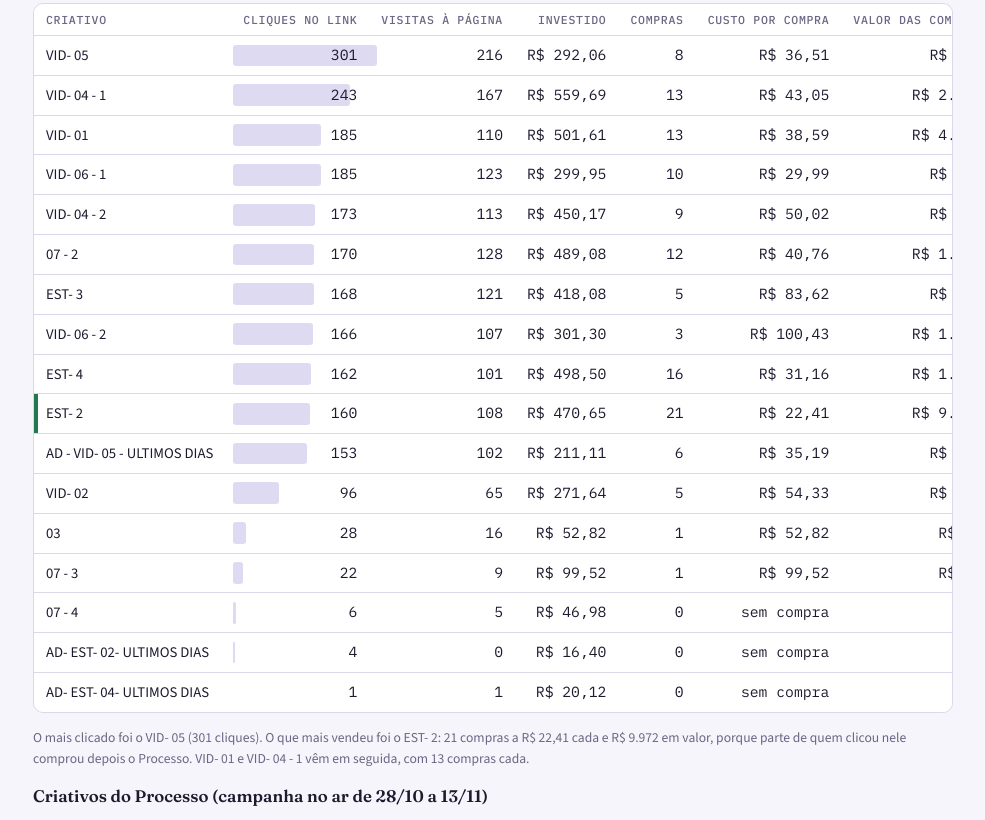
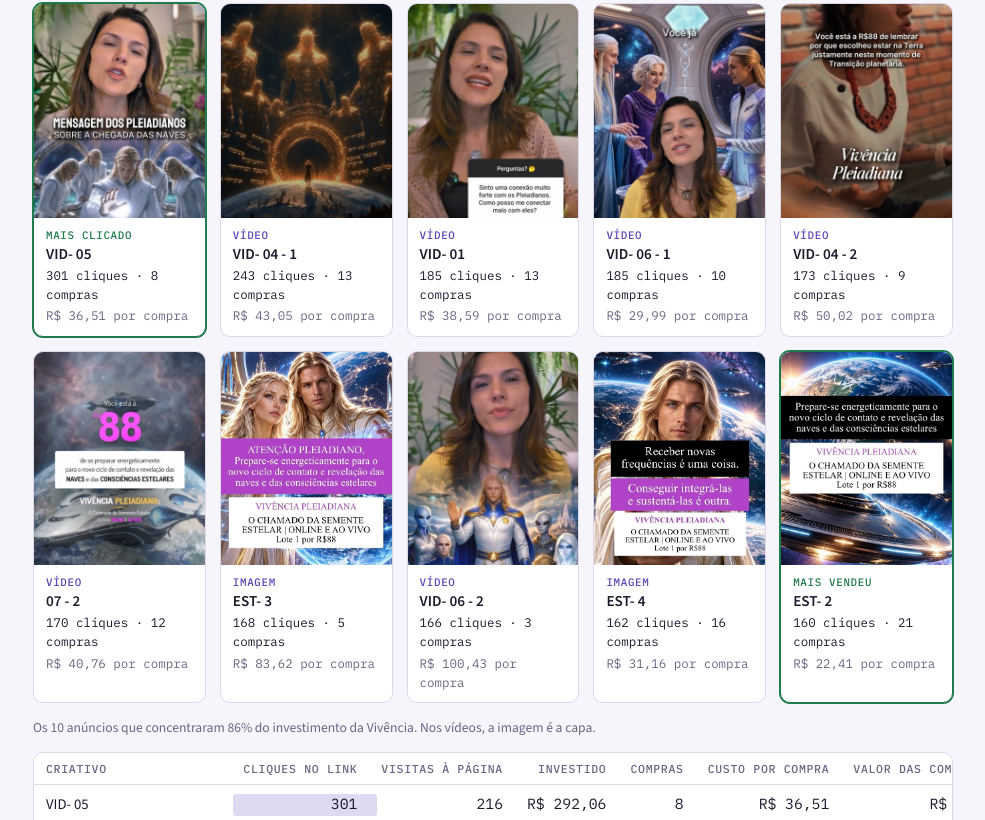
Before and after one commit to lumen-strategic-hub/debriefing-chegada-das-naves, a plain HTML site: page index.html in a window 1280 px wide. Shown: the part 2775-3595 px from the top of the page, without its empty margins (147-1132 px from the left). Drawn offline with nearby package versions, Linux system fonts and the light colour scheme.

Commit message:
Galeria dos criativos
Co-Authored-By: Claude Fable 5.2 <noreply@anthropic.com>

```diff
--- a/index.html
+++ b/index.html
@@ -58,6 +58,16 @@ tr.good td:first-child{box-shadow:inset 4px 0 var(--good)}
 .bt{background:var(--bg);border-radius:4px;height:12px;overflow:hidden}.bf{display:block;height:100%;background:var(--accent);border-radius:4px}
 .bn{font-family:var(--mono);font-variant-numeric:tabular-nums;text-align:right}.bn i{font-style:normal;color:var(--mute);font-size:.8rem}
 ul{margin:0;padding-left:20px;display:grid;gap:8px}
+.gal{display:grid;grid-template-columns:repeat(auto-fill,minmax(150px,1fr));gap:14px}
+.cr{margin:0;background:var(--card);border:1px solid var(--line);border-radius:10px;overflow:hidden;display:grid;grid-template-rows:auto 1fr;min-width:0}
+.cr.hi{border-color:var(--good);box-shadow:0 0 0 1px var(--good)}
+.cr .ph{background:var(--line);aspect-ratio:4/5;max-width:100%}
+.cr img{width:100%;height:100%;object-fit:cover;display:block}
+.cr .tx{padding:10px 12px;display:grid;gap:2px;font-size:.85rem;align-content:start}
+.cr .tx b{font:600 .95rem var(--body);overflow-wrap:anywhere}
+.cr .n{font-family:var(--mono);font-variant-numeric:tabular-nums;font-size:.78rem}
+.rk{font:500 .68rem var(--mono);color:var(--accent);letter-spacing:.06em;text-transform:uppercase}
+.cr.hi .rk{color:var(--good)}.mute{color:var(--mute)}
 .note{background:var(--warnbg);border-radius:10px;padding:14px 18px}
 </style>
 </head>
@@ -227,6 +237,17 @@ ul{margin:0;padding-left:20px;display:grid;gap:8px}
 <div class="kpi"><b>R$ 29.853</b><span>em compras atribuídas aos anúncios, 5,1 vezes o investido</span></div>
 </div>
 <h3>Criativos da Vivência, do mais clicado ao menos</h3>
+<div class="gal"><figure class="cr hi"><div class="ph"><img src="img/vid05.jpg" alt="Anúncio VID- 05" loading="lazy"></div><figcaption class="tx"><span class="rk">mais clicado</span><b>VID- 05</b><span class="n">301 cliques · 8 compras</span><span class="n mute">R$ 36,51 por compra</span></figcaption></figure>
+<figure class="cr"><div class="ph"><img src="img/vid041.jpg" alt="Anúncio VID- 04 - 1" loading="lazy"></div><figcaption class="tx"><span class="rk">vídeo</span><b>VID- 04 - 1</b><span class="n">243 cliques · 13 compras</span><span class="n mute">R$ 43,05 por compra</span></figcaption></figure>
+<figure class="cr"><div class="ph"><img src="img/vid01.jpg" alt="Anúncio VID- 01" loading="lazy"></div><figcaption class="tx"><span class="rk">vídeo</span><b>VID- 01</b><span class="n">185 cliques · 13 compras</span><span class="n mute">R$ 38,59 por compra</span></figcaption></figure>
+<figure class="cr"><div class="ph"><img src="img/vid061.jpg" alt="Anúncio VID- 06 - 1" loading="lazy"></div><figcaption class="tx"><span class="rk">vídeo</span><b>VID- 06 - 1</b><span class="n">185 cliques · 10 compras</span><span class="n mute">R$ 29,99 por compra</span></figcaption></figure>
+<figure class="cr"><div class="ph"><img src="img/vid042.jpg" alt="Anúncio VID- 04 - 2" loading="lazy"></div><figcaption class="tx"><span class="rk">vídeo</span><b>VID- 04 - 2</b><span class="n">173 cliques · 9 compras</span><span class="n mute">R$ 50,02 por compra</span></figcaption></figure>
+<figure class="cr"><div class="ph"><img src="img/v072.jpg" alt="Anúncio 07 - 2" loading="lazy"></div><figcaption class="tx"><span class="rk">vídeo</span><b>07 - 2</b><span class="n">170 cliques · 12 compras</span><span class="n mute">R$ 40,76 por compra</span></figcaption></figure>
+<figure class="cr"><div class="ph"><img src="img/est3.jpg" alt="Anúncio EST- 3" loading="lazy"></div><figcaption class="tx"><span class="rk">imagem</span><b>EST- 3</b><span class="n">168 cliques · 5 compras</span><span class="n mute">R$ 83,62 por compra</span></figcaption></figure>
+<figure class="cr"><div class="ph"><img src="img/vid062.jpg" alt="Anúncio VID- 06 - 2" loading="lazy"></div><figcaption class="tx"><span class="rk">vídeo</span><b>VID- 06 - 2</b><span class="n">166 cliques · 3 compras</span><span class="n mute">R$ 100,43 por compra</span></figcaption></figure>
+<figure class="cr"><div class="ph"><img src="img/est4.jpg" alt="Anúncio EST- 4" loading="lazy"></div><figcaption class="tx"><span class="rk">imagem</span><b>EST- 4</b><span class="n">162 cliques · 16 compras</span><span class="n mute">R$ 31,16 por compra</span></figcaption></figure>
+<figure class="cr hi"><div class="ph"><img src="img/est2.jpg" alt="Anúncio EST- 2" loading="lazy"></div><figcaption class="tx"><span class="rk">mais vendeu</span><b>EST- 2</b><span class="n">160 cliques · 21 compras</span><span class="n mute">R$ 22,41 por compra</span></figcaption></figure></div>
+<p class="legend">Os 10 anúncios que concentraram 86% do investimento da Vivência. Nos vídeos, a imagem é a capa.</p>
 <div class="tw"><table>
 <thead><tr><th>Criativo</th><th class="n">Cliques no link</th><th class="n">Visitas à página</th><th class="n">Investido</th><th class="n">Compras</th><th class="n">Custo por compra</th><th class="n">Valor das compras</th></tr></thead>
 <tbody><tr><td>VID- 05</td><td class="n barc"><span class="hb" style="width:100%"></span><span class="hv">301</span></td><td class="n">216</td><td class="n">R$ 292,06</td><td class="n">8</td><td class="n">R$ 36,51</td><td class="n">R$ 694</td></tr>
@@ -248,6 +269,9 @@ ul{margin:0;padding-left:20px;display:grid;gap:8px}
 <tr><td>AD- EST- 04- ULTIMOS DIAS</td><td class="n barc"><span class="hb" style="width:0%"></span><span class="hv">1</span></td><td class="n">1</td><td class="n">R$ 20,12</td><td class="n">0</td><td class="n">sem compra</td><td class="n">0</td></tr></tbody></table></div>
 <p class="legend">O mais clicado foi o VID- 05 (301 cliques). O que mais vendeu foi o EST- 2: 21 compras a R$ 22,41 cada e R$ 9.972 em valor, porque parte de quem clicou nele comprou depois o Processo. VID- 01 e VID- 04 - 1 vêm em seguida, com 13 compras cada.</p>
 <h3>Criativos do Processo (campanha no ar de 28/10 a 13/11)</h3>
+<div class="gal"><figure class="cr hi"><div class="ph"><img src="img/s01.jpg" alt="Anúncio stories-01-a-convocacao" loading="lazy"></div><figcaption class="tx"><span class="rk">mais clicado e mais vendeu</span><b>stories-01-a-convocacao</b><span class="n">157 cliques · 4 compras</span><span class="n mute">R$ 69,85 por compra</span></figcaption></figure>
+<figure class="cr"><div class="ph"><img src="img/s02.jpg" alt="Anúncio stories-02-seu-lugar" loading="lazy"></div><figcaption class="tx"><span class="rk">imagem</span><b>stories-02-seu-lugar</b><span class="n">91 cliques · 0 compras</span><span class="n mute">R$ 152,42 investidos</span></figcaption></figure>
+<figure class="cr"><div class="ph"><img src="img/dfe.jpg" alt="Anúncio DfE7FB5lcxj" loading="lazy"></div><figcaption class="tx"><span class="rk">imagem</span><b>DfE7FB5lcxj</b><span class="n">70 cliques · 1 compra</span><span class="n mute">R$ 122,73 por compra</span></figcaption></figure></div>
 <div class="tw"><table>
 <thead><tr><th>Criativo</th><th class="n">Cliques no link</th><th class="n">Visitas à página</th><th class="n">Investido</th><th class="n">Compras</th><th class="n">Custo por compra</th><th class="n">Valor das compras</th></tr></thead>
 <tbody><tr class="good"><td>stories-01-a-convocacao</td><td class="n barc"><span class="hb" style="width:100%"></span><span class="hv">157</span></td><td class="n">97</td><td class="n">R$ 279,41</td><td class="n">4</td><td class="n">R$ 69,85</td><td class="n">R$ 3.159</td></tr>
```
Also changed, not shown: img/dfe.jpg (added), img/est2.jpg (added), img/est3.jpg (added), img/est4.jpg (added), img/s01.jpg (added), img/s02.jpg (added), img/v072.jpg (added), img/vid01.jpg (added), img/vid041.jpg (added), img/vid042.jpg (added), img/vid05.jpg (added), img/vid061.jpg (added), img/vid062.jpg (added).
